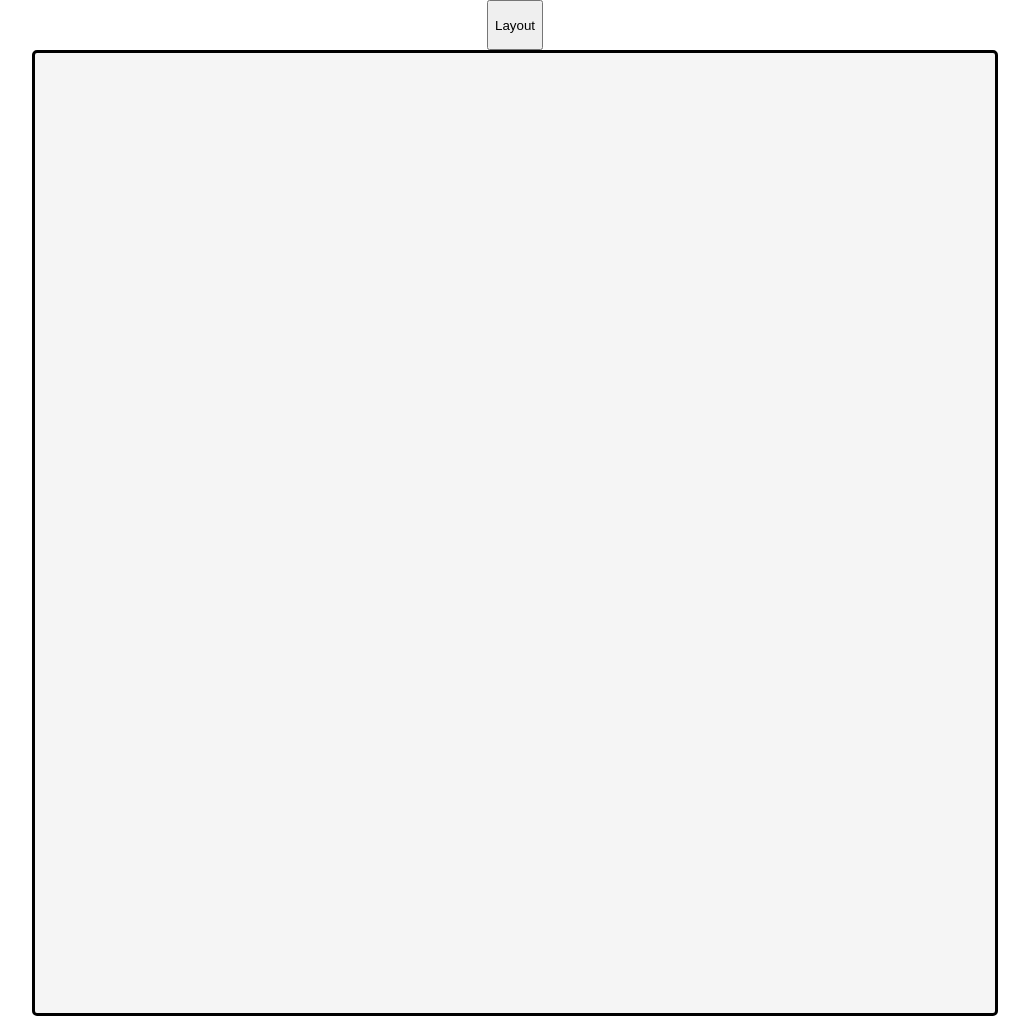
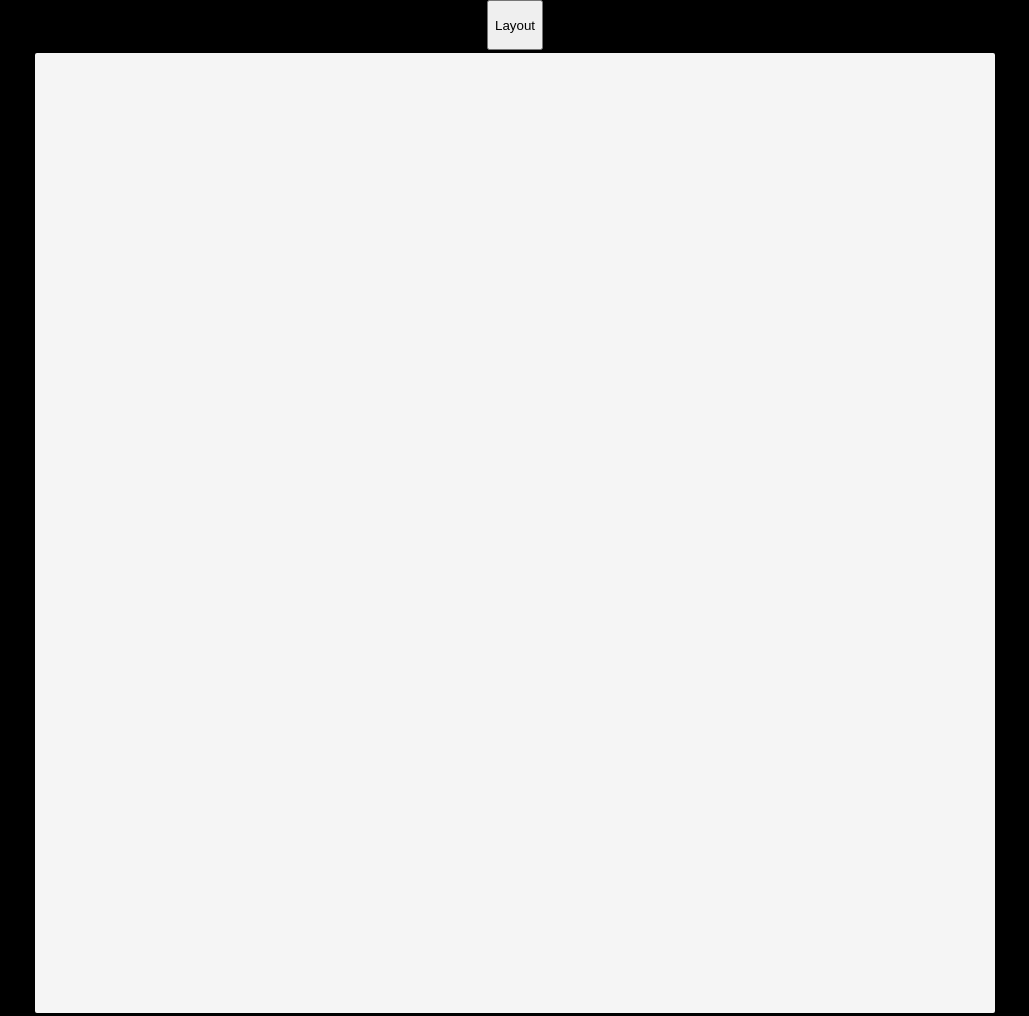
Before and after one commit to BrendanMcGaw/OdinProject_EtchaSketch, a plain HTML site: page index.html in a window 1280 px wide. Shown: the whole page, without its empty margins (125-1154 px from the left). Drawn offline with Linux system fonts and the light colour scheme.

Commit message:
Looks cooler in black!

```diff
--- a/stylesheet.css
+++ b/stylesheet.css
@@ -1,6 +1,15 @@
+p  {
+    color: black;
+    font-weight:  bolder;
+}
+
 body {
     display: flex;
-    justify-content: center;
+    flex-direction: column;
+    align-items: center;
+    background-color:black;
+    margin: 0;
+    padding: 0;
 }
 
 .sketch-container  {
@@ -22,17 +31,5 @@ body {
     justify-content: center;
     width: 100%;
     height: 50px;
+    background-color:black;
 }
-
-p  {
-    color: black;
-    font-weight:  bolder;
-}
-
-body {
-    display: flex;
-    flex-direction: column;
-    align-items: center;
-    margin: 0;
-    padding: 0;
-}
```
